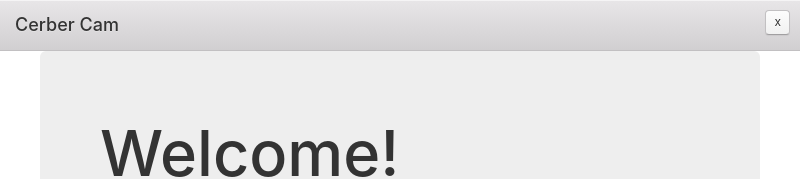
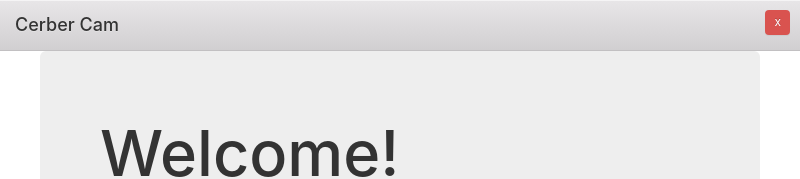
Before and after one commit to lukasz-pyrzyk/CerberCam, an Electron app: page Src/ElectronClient/index.html in a window 800 px wide. Shown: the top 179 px of the page. Drawn offline with nearby package versions, Linux system fonts and the light colour scheme.

Commit message:
Red close button

```diff
--- a/Src/ElectronClient/index.html
+++ b/Src/ElectronClient/index.html
@@ -19,7 +19,7 @@
     <header class="toolbar toolbar-header dragable">
     <!--<div class="center-block">-->
       <h4 class="navbar-brand header-title">Cerber Cam</h4>
-      <button id="close-button" class="btn btn-default navbar-btn pull-right">x</button>
+      <button id="close-button" class="btn btn-danger navbar-btn pull-right">x</button>
     </header>
     <div id="main-content"></div>
     <footer class="toolbar toolbar-footer authors">
```
